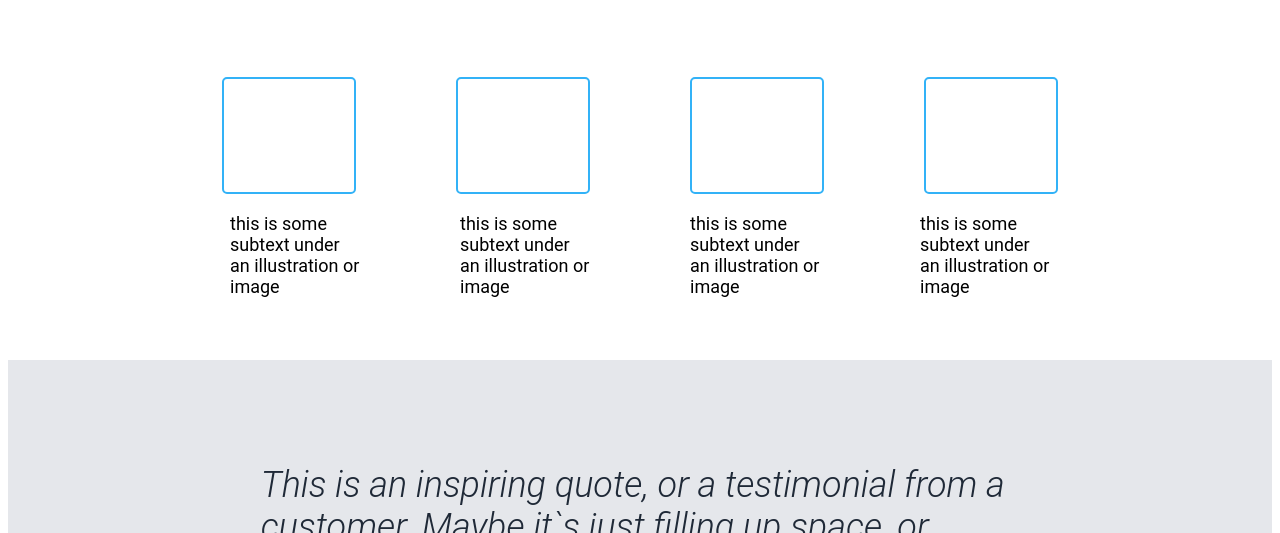
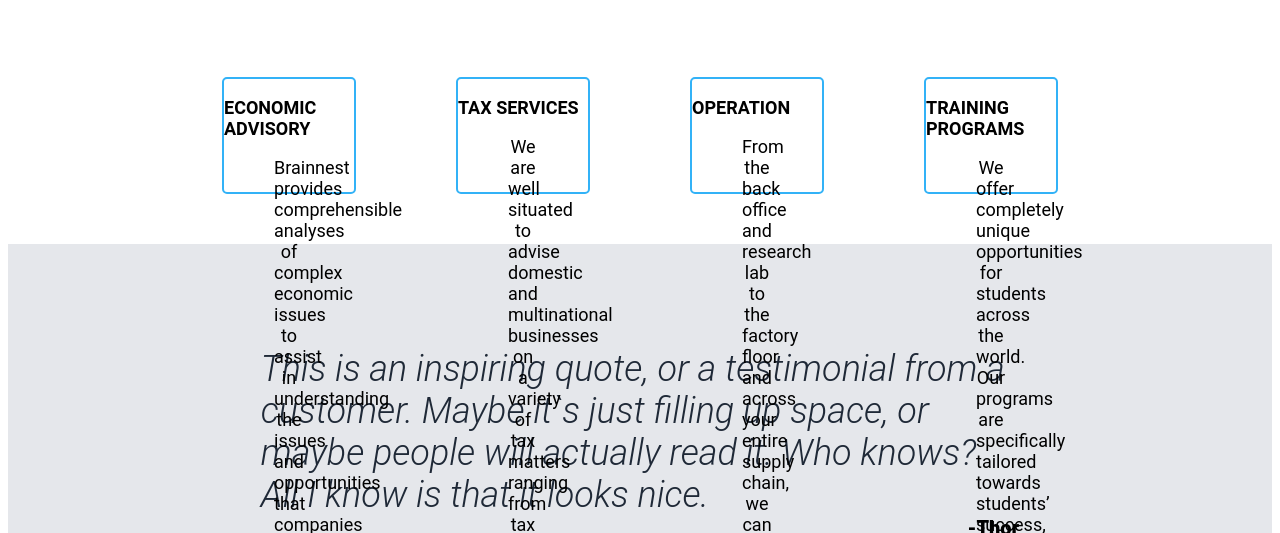
Before and after one commit to fabiolpgomes/Training_Brainnest_Css, a plain HTML site: page index.html in a window 1280 px wide. Shown: the part 567-1100 px from the top of the page. Drawn offline with Linux system fonts and the light colour scheme; a web font is replaced by a local one.

Commit message:
adjustment index.html on box cards, info text.

```diff
--- a/index.css
+++ b/index.css
@@ -107,16 +107,15 @@ h2 {
   color: #1f2937;
 }
 
-.row{
+.box-container{
   width: 100%;
   display: flex;
   justify-content: center;
   flex-wrap: wrap;
   margin-bottom: 0;
-  /*border: 1px solid red;*/
 }
 
-.card1 {
+.box-info {
   position: relative;
   flex: 1;
   justify-content: space-evenly;
@@ -128,7 +127,7 @@ h2 {
   border: 2px solid rgb(50, 178, 247);
  }
 
-.card2{
+.box-text{
   position: relative;
   flex: 1;
   justify-content: space-evenly;
@@ -136,7 +135,7 @@ h2 {
   height: 110px;
   margin: 50px;
   margin-top: 1px;
-
+  text-align: center;
   margin-bottom: 5px;
   border-radius: 5px;
 }
--- a/index.html
+++ b/index.html
@@ -39,24 +39,43 @@
 
     <main>
         <h2>Some random information.</h2>
-        <div class="row">
-            <div class="card1"></div>
-            <div class="card1"></div>
-            <div class="card1"></div>
-            <div class="card1"></div>
-        </div>
-        <div class="row">
-            <div class="card2">
-                <p>this is some subtext under an illustration or image</p>
+        <div class="box-container">
+            <div class="box-info">
+                <h3>ECONOMIC ADVISORY</h3>
+                <p class="box-text">
+                    Brainnest provides comprehensible analyses of complex economic issues to assist in understanding
+                    the issues and opportunities that companies face. Our Economic Consulting practice is involved in
+                    a wide range of engagements related to economics, finance, and accounting. We provide critical
+                    insight and expert testimony in legal and regulatory proceedings.
+                </p>
             </div>
-            <div class="card2">
-                <p>this is some subtext under an illustration or image</p>
+            <div class="box-info">
+                <h3>TAX SERVICES</h3>
+                <p class="box-text">
+                    We are well situated to advise domestic and multinational businesses on a variety of tax matters
+                    ranging from tax transaction support to best practice process implementation and structuring.
+                    Brainnest provides client-centric tax advisory services focused on mitigating tax risk and
+                    minimizing cost.
+                </p>
             </div>
-            <div class="card2">
-                <p>this is some subtext under an illustration or image</p>
+            <div class="box-info">
+                <h3>OPERATION</h3>
+                <p class="box-text">
+                    From the back office and research lab to the factory floor and across your entire supply chain,
+                    we can help you develop an unconstrained, end-to-end program to transform your operations.
+                    We’ll ensure that you focus on the opportunities that maximize competitive advantage and
+                    strengthen the connection between operations and strategy.
+                </p>
             </div>
-            <div class="card2">
-                <p>this is some subtext under an illustration or image</p>
+            <div class="box-info">
+                <h3>TRAINING PROGRAMS</h3>
+                <p class="box-text">
+                    We offer completely unique opportunities for students across the world. Our programs are
+                    specifically tailored towards students’ success, combining theoretical concepts with
+                    real-world practicality in applying these studies towards their fields. We partner closely
+                    with companies who understand that our students are hardworking, dedicated, and think outside
+                    of the box.
+                </p>
             </div>
         </div>
 
```
Also changed, not shown: assets/brainnest logo.png (added).
